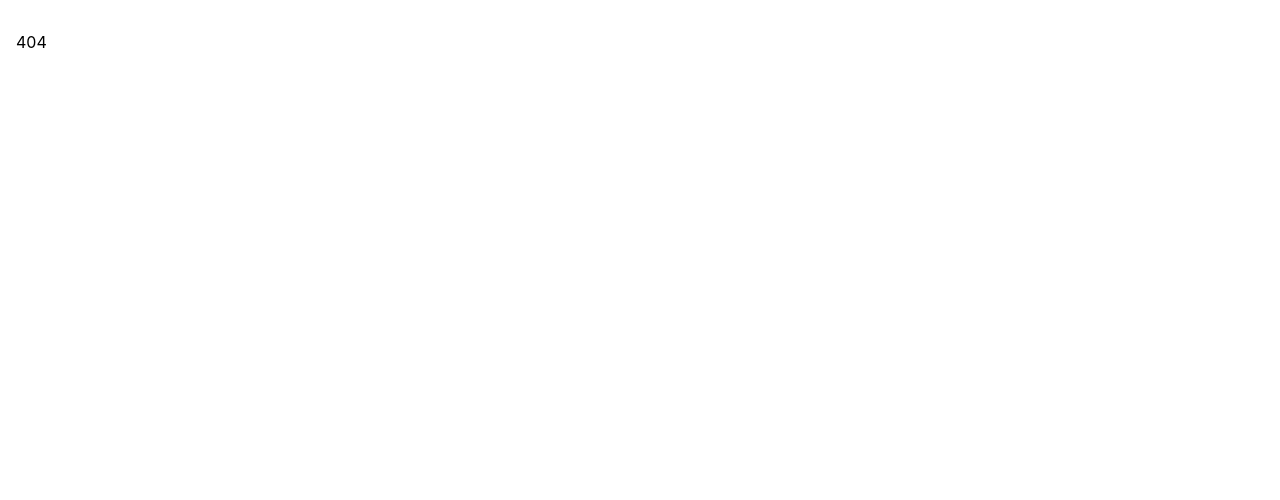
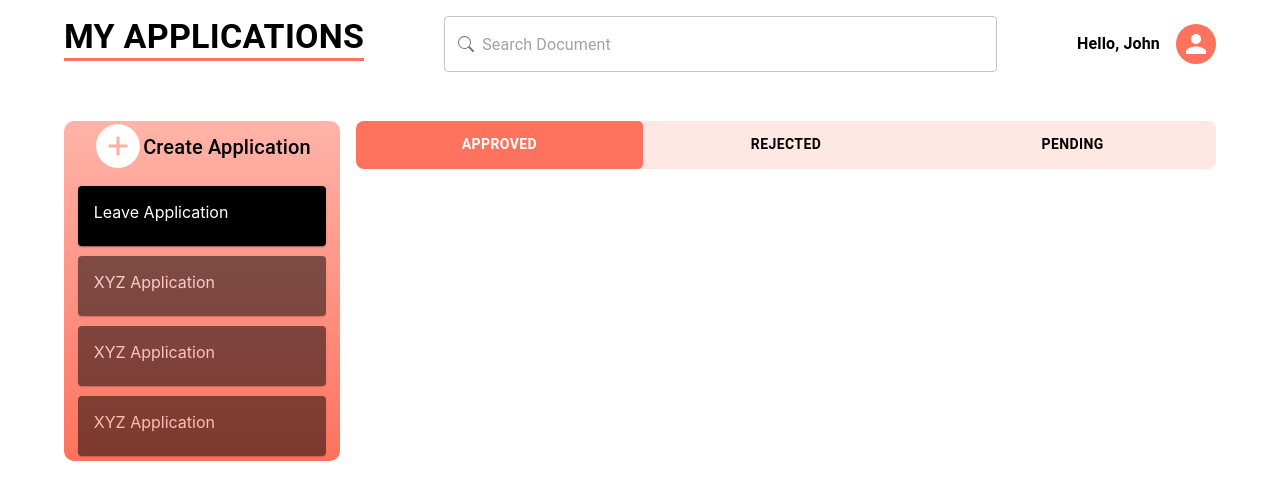
Before and after one commit to sourav-k7/sih-frontend, a React (Create React App) app: page /my-application in a window 1280 px wide. Shown: the top 500 px of the page. Built offline with nearby package versions, Linux system fonts and the light colour scheme.

Commit message:
my application done

```diff
--- /dev/null
+++ b/src/components/myapplication/index.js
@@ -0,0 +1,159 @@
+import {
+  Avatar,
+  Box,
+  Card,
+  CardContent,
+  Container,
+  Grid,
+  InputAdornment,
+  Tab,
+  tabClasses,
+  Tabs,
+  TextField,
+  Typography,
+} from "@mui/material";
+import { BsSearch } from "react-icons/bs";
+import { AiFillPlusCircle } from "react-icons/ai";
+import { makeStyles } from "@mui/styles";
+import { useState } from "react";
+import { styled } from '@mui/system';
+
+const useStyle = makeStyles({
+  unselected: {
+    opacity: 0.5,
+  },
+});
+
+const StyledTab = styled(Tab)`
+  color: black;
+  cursor: pointer;
+  font-size: 0.875rem;
+  font-weight: bold;
+  background-color: transparent;
+  width: 100%;
+  border: none;
+  border-radius: 5px;
+  display: flex;
+  justify-content: center;
+
+  &:hover {
+    background-color:#ffd4ce;
+  }
+
+  &:focus {
+    color: #fff;
+   background-color:#ffb8ae;
+  }
+
+  &.${tabClasses.selected} {
+    background-color: #ff725e;
+    color: white;
+  }
+`;
+
+const TabBar = styled(Tabs)`
+  background-color: #ffe7e3;
+  border-radius: 8px;
+  margin-bottom: 16px;
+  display: flex;
+  align-items: center;
+  justify-content: center;
+  align-content: space-between;
+`;
+
+const MyApplicationPage = () => {
+	const classes = useStyle();
+	const [selectedApplicationType,setSelectedApplicationType] = useState(0);
+	const applicationType = [
+		"Leave Application",
+		"XYZ Application",
+		"XYZ Application",
+		"XYZ Application",
+	  ];
+	const [currentTab,setCurrentTab] = useState('Approved');
+  return (
+    <Container maxWidth="lg" sx={{ mt: 2 }}>
+      <Box display="flex" justifyContent={"space-between"}>
+        <Typography
+          variant="h4"
+          fontWeight={700}
+          gutterBottom
+          sx={{
+            display: "inline",
+            borderBottom: (theme) => `3px solid ${theme.palette.primary.main}`,
+          }}
+        >
+          MY APPLICATIONS
+        </Typography>
+        <TextField
+          variant="outlined"
+          sx={{ width: "48%" }}
+          placeholder="Search Document"
+          InputProps={{
+            startAdornment: (
+              <InputAdornment position="start">
+                <BsSearch />
+              </InputAdornment>
+            ),
+          }}
+        />
+        <Box display={"flex"} alignItems="center">
+          <Typography variant="body1" fontWeight={700}>
+            Hello, John
+          </Typography>
+          &emsp;
+          <Avatar sx={{ bgcolor: (theme) => theme.palette.primary.main }} />
+        </Box>
+      </Box>
+      <Grid container mt={4} spacing={2}>
+        <Grid item xs={3}>
+          <Box
+            sx={{
+              borderRadius: "10px",
+              backgroundImage: "linear-gradient(0deg,#FF725E ,#FFB4A9)",
+              display: "flex",
+              flexDirection: "column",
+              alignItems: "center",
+            }}
+          >
+            <Box display='flex' alignItems={'center'}>
+              <AiFillPlusCircle color="white" style={{marginBottom:'10px'}} fontSize='50px' />
+              <Typography variant="h6" gutterBottom component="div">
+                Create Application
+              </Typography>
+            </Box>
+			{applicationType.map((detail, index) => (
+              <Card
+                key={index}
+                sx={{
+                  width: "90%",
+                  margin: "5px auto",
+                  backgroundColor: "black",
+                  color: "white",
+                  cursor: "pointer",
+                }}
+                onClick={() => setSelectedApplicationType(index)}
+                className={selectedApplicationType === index ? "" : classes.unselected}
+              >
+                <CardContent>{detail}</CardContent>
+              </Card>
+            ))}
+          </Box>
+        </Grid>
+        <Grid item xs={9}>
+		<TabBar
+        value={currentTab}
+        onChange={(e,newValue) =>setCurrentTab(newValue)}
+        variant='fullWidth'
+        indicatorColor='transparent'
+      >
+        <StyledTab value="Approved" label="Approved" />
+        <StyledTab value="Rejected" label="Rejected" />
+        <StyledTab value="Pending" label="Pending" />
+      </TabBar>
+		</Grid>
+      </Grid>
+    </Container>
+  );
+};
+export default MyApplicationPage;
--- a/src/index.js
+++ b/src/index.js
@@ -7,16 +7,18 @@ import LoginPage from "./components/login";
 import { ThemeProvider } from "@mui/material";
 import theme from "./theme";
 import ProfilePage from "./components/profile";
+import MyApplicationPage from "./components/myapplication";
 // import reportWebVitals from './reportWebVitals';
 
 ReactDOM.render(
   <React.StrictMode>
-    <ThemeProvider theme={theme} >
+    <ThemeProvider theme={theme}>
       <BrowserRouter>
         <Routes>
           <Route path="/" element={<App />} exact />
           <Route path="/login" exact element={<LoginPage />} />
           <Route path="/profile" exact element={<ProfilePage />} />
+          <Route path="/my-application" exact element={<MyApplicationPage />} />
           <Route
             path="*"
             element={
```
Lines whose indentation alone changed are shown as unchanged.
